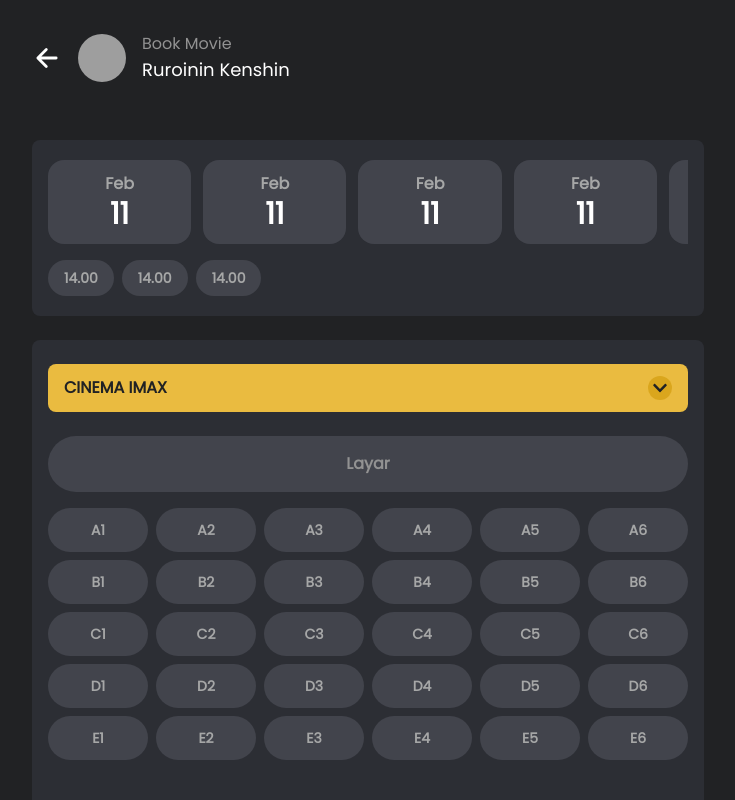
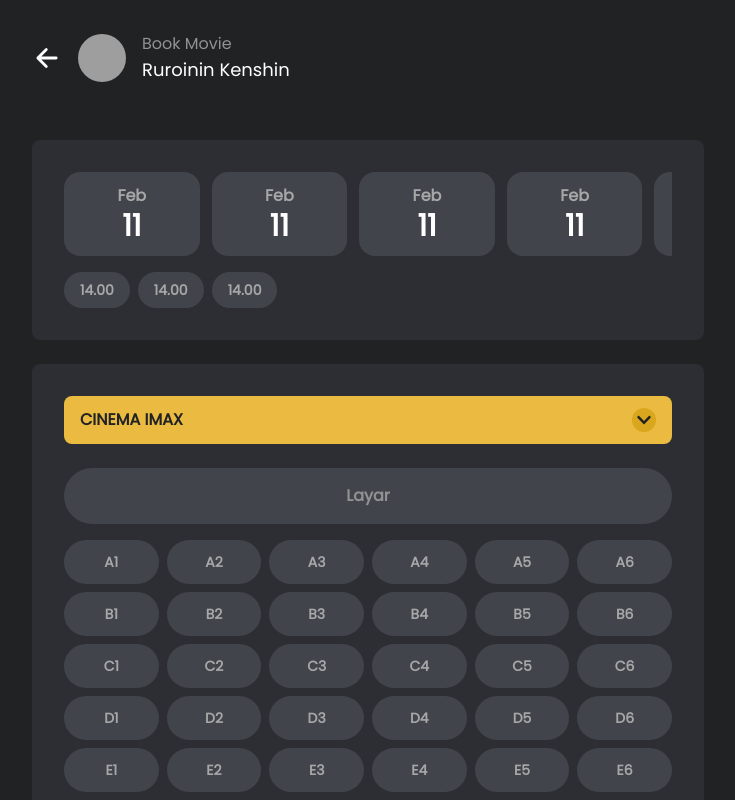
Before and after one commit to aryndraa/timedoor-academy-final-project, a Next.js app: page /movies/1/booking/reservation in a window 1280 px wide. Shown: the top 800 px of the page, without its empty margins (32-767 px from the left). Built offline with nearby package versions, Linux system fonts and the light colour scheme; grey boxes are pictures that could not be loaded.

Commit message:
padding reservation laptop

```diff
--- a/app/components/ReservationSeats.js
+++ b/app/components/ReservationSeats.js
@@ -3,7 +3,7 @@ import { SeatsSelect } from "./SeatsSelect"
 
 export const ReservationSeats = () => {
   return (
-    <div className="p-4 py-6 bg-dark-200 rounded-lg">
+    <div className="p-4 py-6 lg:p-8 bg-dark-200 rounded-lg">
       <div className="mb-6 ">
         <CinemaTypeSelect/>
       </div>
--- a/app/components/ReservationTime.js
+++ b/app/components/ReservationTime.js
@@ -6,7 +6,7 @@ import { HoursSelect } from "./HoursSelect";
 
 export const ReservationTime = () => {
   return (
-    <div className="bg-dark-200 px-4 py-5 rounded-lg">
+    <div className="bg-dark-200 px-4 py-5 lg:p-8  rounded-lg">
       <div className="mb-4">
         <Swiper spaceBetween={12} slidesPerView={3.6} breakpoints={{
           640: { slidesPerView: 3.6 },
--- /dev/null
+++ b/app/movies/[movieId]/booking/payment/page.js
@@ -0,0 +1,5 @@
+export default function page() {
+  return (
+    <div>page</div>
+  )
+}
```
